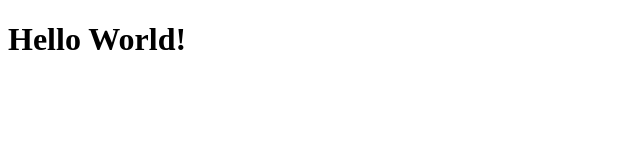
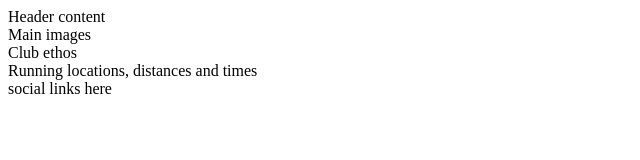
Before and after one commit to kaeb13/love-running, a plain HTML site: page index.html in a window 1280 px wide. Shown: the whole page, without its empty margins (0-640 px from the left). Drawn offline with Linux system fonts and the light colour scheme.

Commit message:
"Add core structure for home page"

```diff
--- a/index.html
+++ b/index.html
@@ -4,12 +4,19 @@
     <meta charset="UTF-8">
     <meta http-equiv="X-UA-Compatible" content="IE=edge">
     <meta name="viewport" content="width=device-width, initial-scale=1.0">
-    <title>Document</title>
+    <meta name="description" content="Love running club for runners in dublin, Irland">
+    <meta name="keywords" centent="love running, running club, irland, dublin">
+    <link rel="stylesheet" href="assets/css/style.css">
+    <title>Love Running</title>
 </head>
 <body>
 
-<h1>Hello World!
-</h1>
+<header>Header content</header>
+<section> Main images</section>
+<section>Club ethos </section>
+<section> Running locations, distances and times</section>
+
+<footer>social links here</footer>
 
 </body>
 </html>
```
